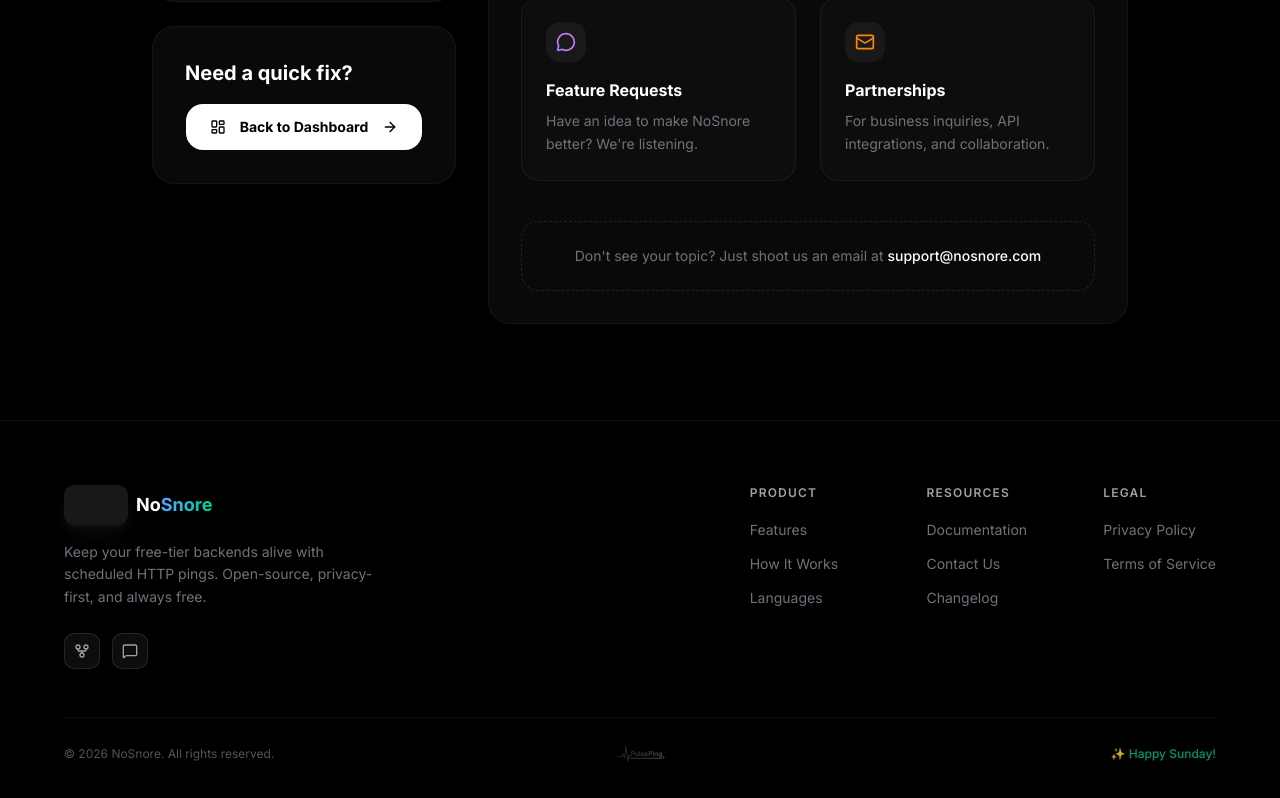
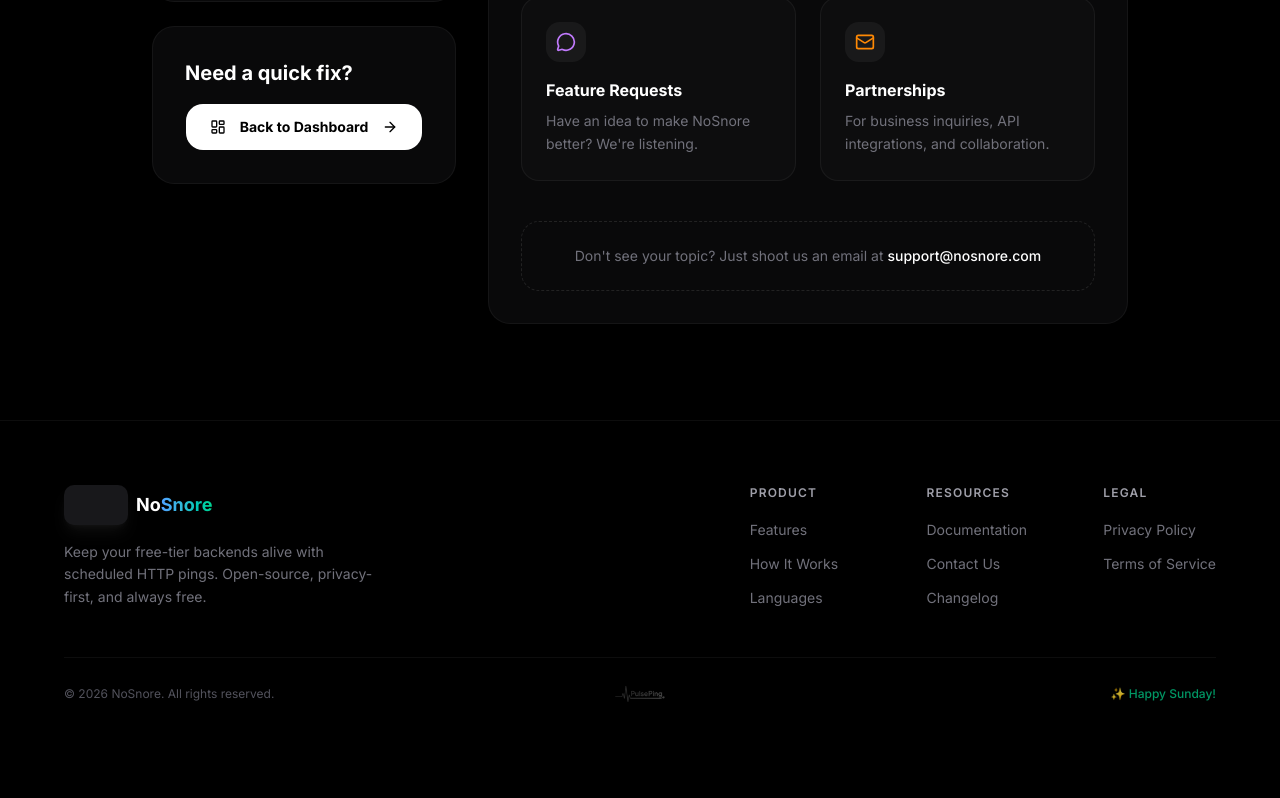
Before and after one commit to RaishVakaliya/NoSnore, a Next.js app: page /contact in a window 1280 px wide. Shown: the part 642-1440 px from the top of the page. After the commit the page ends 1380 px from the top, so only its background shows below. Built offline with nearby package versions, Linux system fonts and the light colour scheme; no server answers; grey boxes are pictures that could not be loaded.

Commit message:
update amount, selection bg

```diff
--- a/app/api/razorpay/order/route.ts
+++ b/app/api/razorpay/order/route.ts
@@ -7,7 +7,7 @@
     const { userId } = await auth();
     if (!userId) return new NextResponse("Unauthorized", { status: 401 });
 
-    const amount = 100;
+    const amount = 9000;
 
     if (amount < 100) {
       return NextResponse.json(
--- a/app/globals.css
+++ b/app/globals.css
@@ -163,3 +163,13 @@
     transform: translate(50%, 50%);
   }
 }
+
+::selection {
+  background-color: #d4f0356f !important;
+  color: white !important;
+}
+
+::-moz-selection {
+  background-color: #d4f0356f !important;
+  color: white !important;
+}
--- a/components/shared/Footer.tsx
+++ b/components/shared/Footer.tsx
@@ -51,24 +51,6 @@
               Keep your free-tier backends alive with scheduled HTTP pings.
               Open-source, privacy-first, and always free.
             </p>
-            <div className="mt-6 flex items-center gap-3">
-              <a
-                href="https://github.com"
-                target="_blank"
-                rel="noopener noreferrer"
-                className="flex h-9 w-9 items-center justify-center rounded-lg border border-white/10 bg-white/5 text-zinc-400 transition hover:border-white/20 hover:text-white"
-              >
-                <GitFork className="h-4 w-4" />
-              </a>
-              <a
-                href="https://twitter.com"
-                target="_blank"
-                rel="noopener noreferrer"
-                className="flex h-9 w-9 items-center justify-center rounded-lg border border-white/10 bg-white/5 text-zinc-400 transition hover:border-white/20 hover:text-white"
-              >
-                <MessageSquare className="h-4 w-4" />
-              </a>
-            </div>
           </div>
 
           <div className="grid grid-cols-2 gap-x-8 gap-y-10 sm:grid-cols-3 lg:gap-x-16">
```
